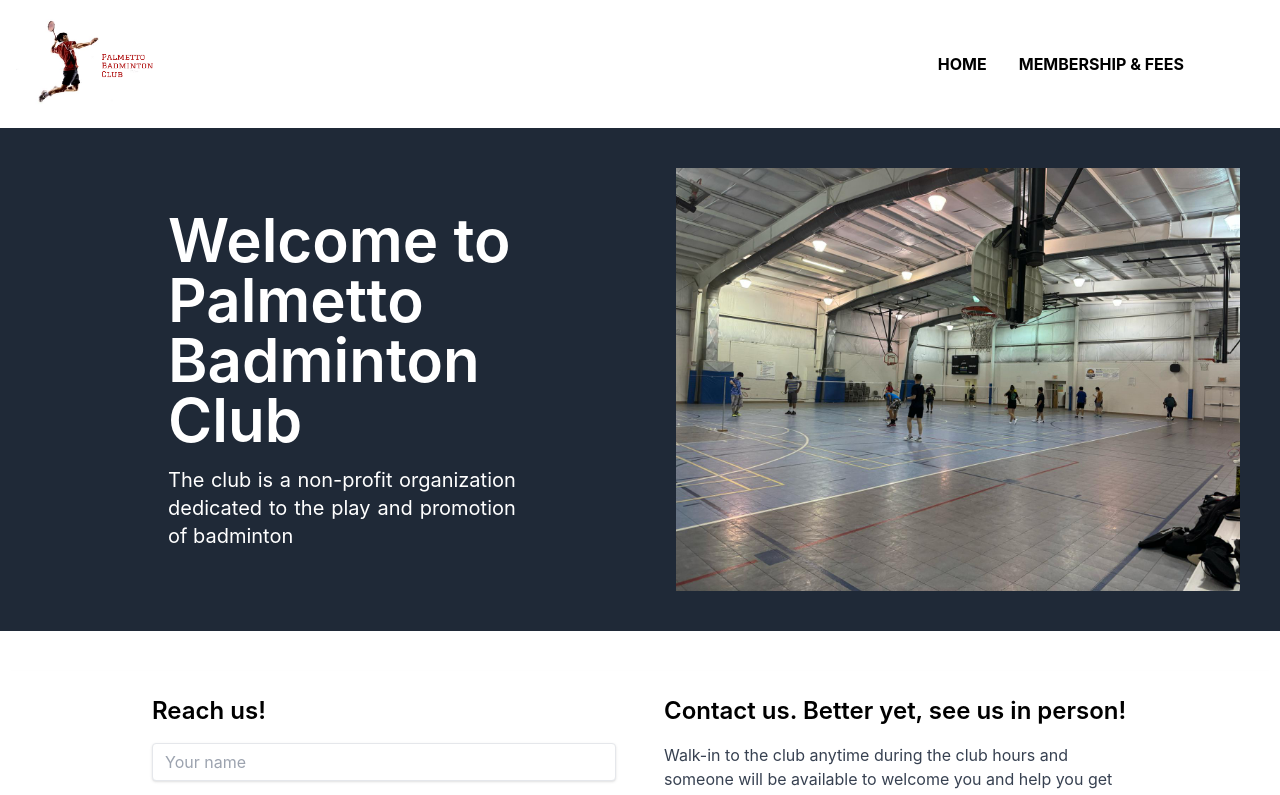
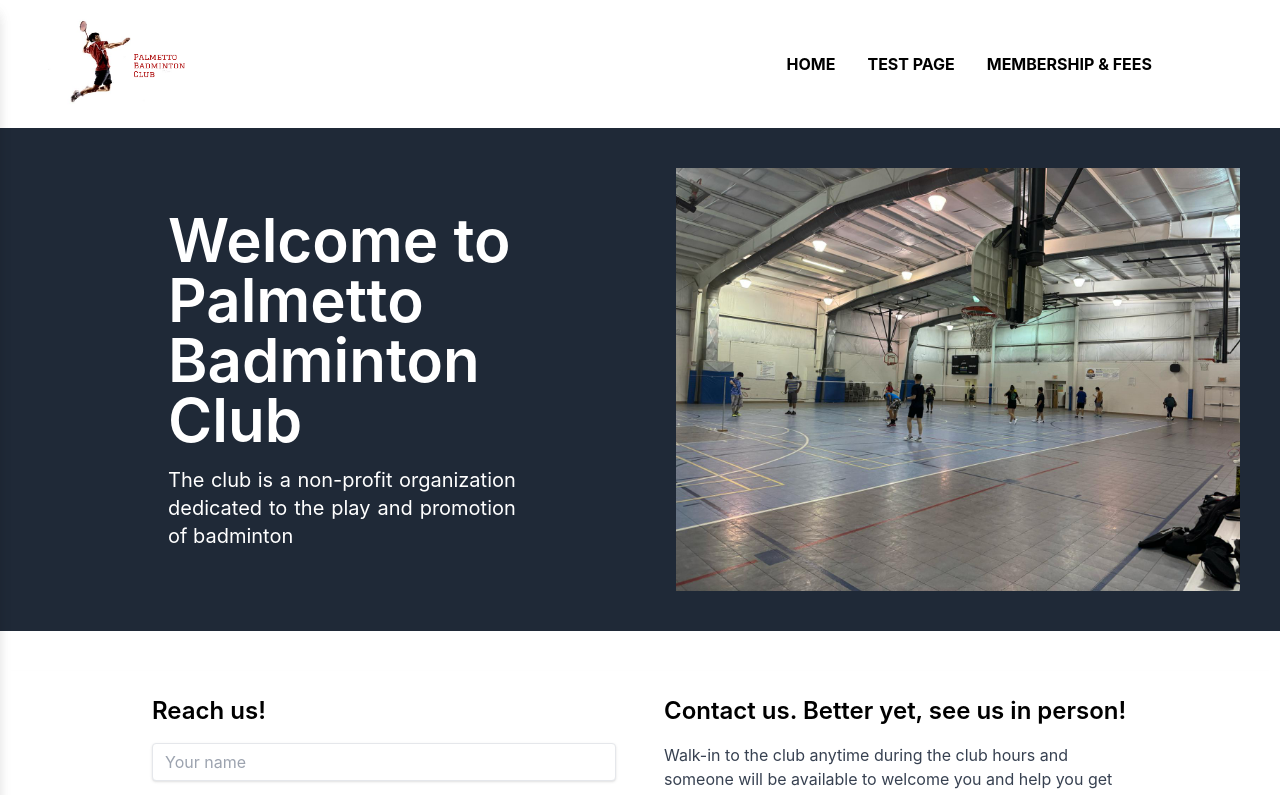
Before and after one commit to palmettobadmintonclub/palmettobadmintonclub.github.io, a React (Create React App) app: page / in a window 1280 px wide. Shown: the top 795 px of the page. Built offline with nearby package versions, Linux system fonts and the light colour scheme.

Commit message:
Update Navigation Drawer

```diff
--- a/src/components/headerbar/NavBar.tsx
+++ b/src/components/headerbar/NavBar.tsx
@@ -1,36 +1,10 @@
-import { Link } from 'react-router-dom';
-import logo from '../../images/pbc-logo.png';
-import HamburgerMenuIcon from './HamburgerMenuIcon';
+import React from 'react';
+import NavigationDrawer from './NavigationDrawer';
 
 const NavBar = () => {
   return (
     <div className="sticky top-0 z-50">
-      <nav className="flex bg-white md:p-4">
-        <div className="flex-shrink-0 justify-between items-center w-1/4">
-          <Link to="/">
-            <img className="h-24 w-36 max-md:h-16 max-md:w-30" src={logo} alt="Palmetto Badminton Club" />
-          </Link>
-        </div>
-        <div className="flex-grow flex flex-row  md:hidden justify-end max-md:px-4">
-          <button className="text-black md:hidden">
-            <HamburgerMenuIcon />
-          </button>
-        </div>
-        <div className="max-sm:hidden flex-grow flex items-center justify-end">
-          <ul className="list-none flex items-center space-x-8 font-bold">
-            <li>
-              <Link to="/" className="hover:bg-gray-300">HOME</Link>
-            </li>
-            {/* <li>
-              <Link to="/about-us" className="hover:bg-gray-300">ABOUT US</Link>
-            </li> */}
-            <li>
-              <Link to="/membership-&-fees" className="hover:bg-gray-300">MEMBERSHIP & FEES</Link>
-            </li>
-          </ul>
-        </div>
-        <div className="max-md:hidden flex-none w-20"></div>
-      </nav>
+      <NavigationDrawer />
     </div>
   );
 }
--- /dev/null
+++ b/src/components/headerbar/NavigationDrawer.tsx
@@ -0,0 +1,75 @@
+import React, { useState } from 'react';
+import CloseIcon from '../icons/CloseIcon';
+import HamburgerMenuIcon from '../icons/HamburgerMenuIcon';
+import { Link } from 'react-router-dom';
+import logo from '../../images/pbc-logo.png';
+
+const NavigationDrawer = () => {
+  const [isOpen, setIsOpen] = useState(false);
+
+  const toggleDrawer = () => {
+    setIsOpen(!isOpen);
+  };
+
+  return (
+    <>
+      <nav className="bg-white md:p-4">
+        <div className="flex flex-grow px-4 sm:px-6 lg:px-8">
+          <div className="flex flex-grow flex-row">
+            <div className="flex-shrink-0 justify-between items-center w-1/4">
+              <Link to="/">
+                <img className="h-24 w-36 max-md:h-16 max-md:w-30" src={logo} alt="Palmetto Badminton Club" />
+              </Link>
+            </div>
+            <div className="flex-grow flex flex-row md:hidden justify-end max-md:px-4">
+              <button
+                onClick={toggleDrawer}
+                className="text-black md:hidden"
+              >
+                {isOpen ? (
+                  <CloseIcon />
+                ) : (
+                  <HamburgerMenuIcon />
+                )}
+              </button>
+            </div>
+            <div className="hidden md:flex flex-grow items-center justify-end pr-20">
+              <ul className="list-none flex items-center space-x-8 font-bold">
+                <li>
+                  <Link to="/" className="hover:bg-gray-300">HOME</Link>
+                </li>
+                <li>
+                  <Link to="/test-page" className="hover:bg-gray-300">TEST PAGE</Link>
+                </li>
+                <li>
+                  <Link to="/membership-&-fees" className="hover:bg-gray-300">MEMBERSHIP & FEES</Link>
+                </li>
+              </ul>
+            </div>
+          </div>
+        </div>
+      </nav>
+
+      {/* Overlay */}
+      <div className={`${isOpen ? 'block' : 'hidden'} fixed inset-0 z-20 bg-gray-800 bg-opacity-50`} onClick={toggleDrawer}></div>
+
+      {/* Mobile Drawer */}
+      <div className={`fixed inset-y-0 left-0 transform ${isOpen ? 'translate-x-0' : '-translate-x-full'} transition-transform duration-300 ease-in-out w-full bg-white shadow-lg z-30`}>
+        <div className="fixed inset-y-0 left-0 w-full bg-black shadow-lg">
+          <div className="flex items-end justify-end p-4">
+            <button onClick={toggleDrawer} className="text-white justify-end items-end">
+              <CloseIcon />
+            </button>
+          </div>
+          <nav className="p-4 space-y-1 text-4xl text-white text-left hover:text-green-100">
+            <a href="/"className="block border-b border-gray-100 border-opacity-30 px-3 py-2 text-base font-medium">Home</a>
+            <a href="/test-page" className="block border-b border-gray-100 border-opacity-30 px-3 py-2 text-base font-medium">Test Page</a>
+            <a href="/membership-&-fees" className="block border-b border-gray-100 border-opacity-30 px-3 py-2 text-base font-medium">Membership & Fees</a>
+          </nav>
+        </div>
+      </div>
+    </>
+  );
+};
+
+export default NavigationDrawer;
--- /dev/null
+++ b/src/components/icons/CloseIcon.tsx
@@ -0,0 +1,31 @@
+import React, { useState } from 'react';
+
+const CloseIcon = () => {
+  const [isClicked, setIsClicked] = useState(false);
+
+  const handleToggle = () => {
+    setIsClicked(!isClicked);
+  };
+
+  return (
+    <svg
+      onClick={handleToggle}
+      className={`w-8 h-8 cursor-pointer ${
+        isClicked ? 'text-green-300' : 'text-gray-500'
+      }`}
+      fill="none"
+      stroke="currentColor"
+      viewBox="0 0 24 24"
+      xmlns="http://www.w3.org/2000/svg"
+    >
+      <path
+        strokeLinecap="round"
+        strokeLinejoin="round"
+        strokeWidth="2"
+        d="M6 18L18 6M6 6l12 12"
+      ></path>
+    </svg>
+  );
+};
+
+export default CloseIcon;
```
Also changed, not shown: src/App.tsx (+6 -6 lines), src/components/icons/HamburgerMenuIcon.tsx (renamed from src/components/headerbar/HamburgerMenuIcon.tsx).
